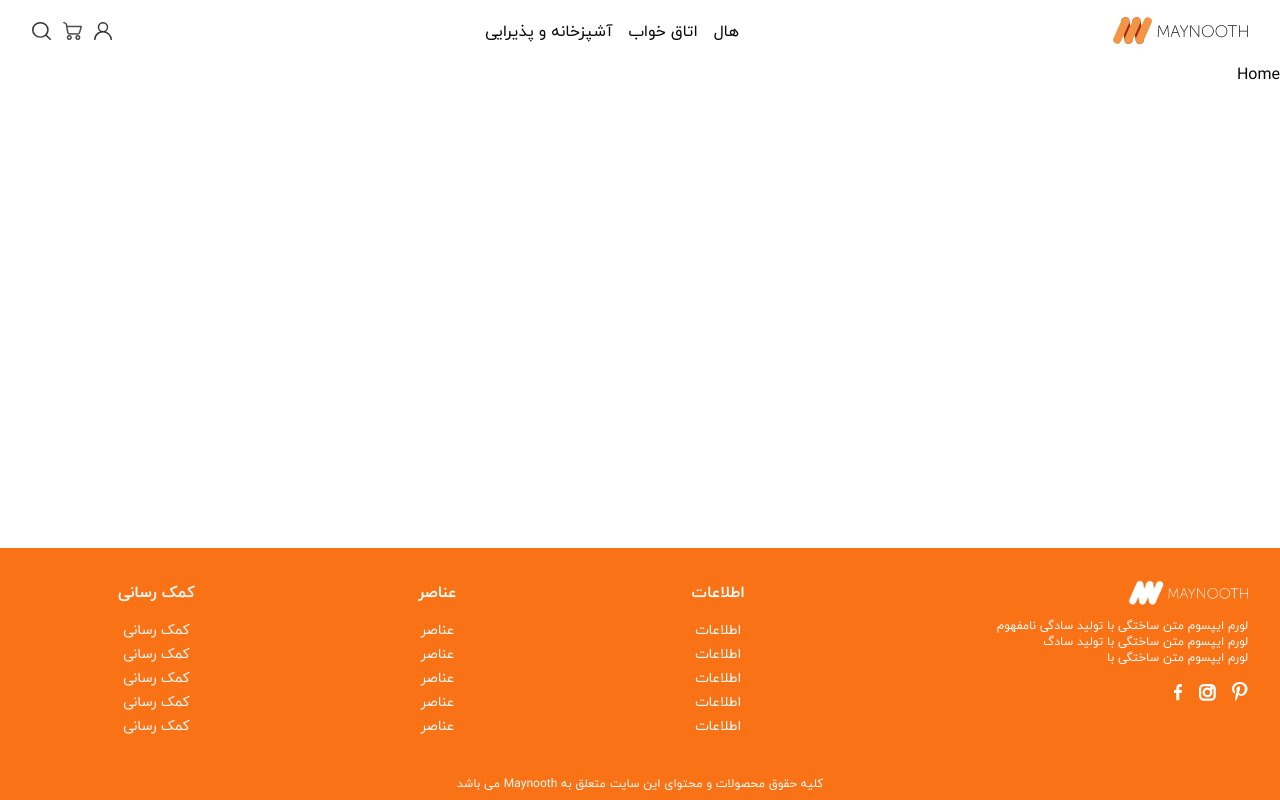
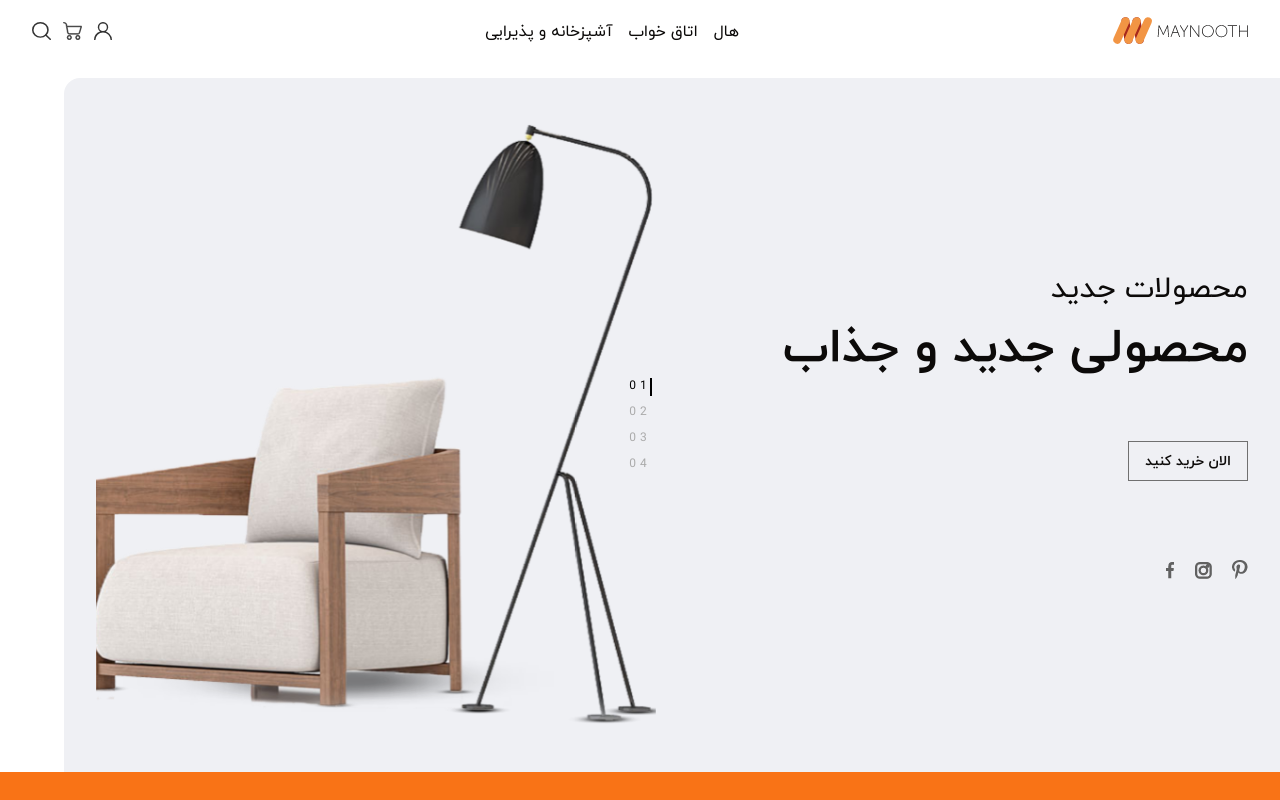
Before and after one commit to hp0098v1/site-collection-maynooth, a React (Vite) app: page / in a window 1280 px wide. Shown: the top 800 px of the page. Built offline with nearby package versions, Linux system fonts and the light colour scheme.

Commit message:
add hero section

```diff
--- a/package.json
+++ b/package.json
@@ -18,6 +18,7 @@
     "react": "^18.2.0",
     "react-dom": "^18.2.0",
     "react-router-dom": "^6.22.3",
+    "swiper": "^11.1.0",
     "tailwind-merge": "^2.2.2",
     "tailwindcss-animate": "^1.0.7"
   },
--- a/src/App.tsx
+++ b/src/App.tsx
@@ -1,4 +1,8 @@
 import { createBrowserRouter, RouterProvider } from "react-router-dom";
+
+// Import Swiper styles
+import "swiper/css";
+import "swiper/css/pagination";
 
 import Home from "@/pages/Home";
 import Product from "@/pages/Product";
--- a/src/components/common/layouts/Footer.tsx
+++ b/src/components/common/layouts/Footer.tsx
@@ -66,7 +66,7 @@ const FooterLinks = ({ className, title, links }: Props) => {
       <p className="text-sm sm:text-base font-bold text-center w-full mb-4">
         {title}
       </p>
-      <div className="space-y-1">
+      <div className="space-y-2">
         {links.map((link) => (
           <p
             className="text-xs sm:text-sm text-center w-full"
--- /dev/null
+++ b/src/components/home/Hero.tsx
@@ -0,0 +1,99 @@
+import { Swiper, SwiperSlide } from "swiper/react";
+import { Pagination } from "swiper/modules";
+
+import { Button } from "@/components/ui/button";
+import { HERO_SOCIAL_ICONS } from "@/constants";
+
+const Hero = () => {
+  const pagination = {
+    clickable: true,
+    renderBullet: function (index: number, className: string) {
+      return (
+        '<span class="' +
+        className +
+        '">' +
+        (index > 9 ? index + 1 : `${index + 1} 0`) +
+        "</span>"
+      );
+    },
+  };
+
+  return (
+    <div className="bg-hero-background w-[95%] rounded-tl-2xl mt-4">
+      <div className="container py-8 grid grid-cols-1 gap-8 sm:grid-cols-2">
+        {/* TODO: Description */}
+        <div className="flex flex-col items-center justify-center sm:items-start lg:justify-between lg:py-40">
+          <div>
+            <p className="text-lg sm:text-2xl lg:text-3xl text-center sm:text-start mb-2 sm:mb-4">
+              محصولات جدید
+            </p>
+            <h2 className="text-3xl sm:text-4xl lg:text-5xl font-bold text-center sm:text-start">
+              محصولی جدید و جذاب
+            </h2>
+          </div>
+          <Button
+            variant="outline"
+            className="rounded-none uppercase mt-6 mb-6 sm:mt-8 sm:mb-10 font-bold"
+          >
+            الان خرید کنید
+          </Button>
+
+          <div className="flex items-center gap-4 sm:gap-5">
+            {HERO_SOCIAL_ICONS.map((item) => (
+              <a
+                className="cursor-pointer"
+                key={`footer-social-icon-${item.id}`}
+              >
+                <img src={item.src} alt={item.alt} />
+              </a>
+            ))}
+          </div>
+        </div>
+
+        {/* TODO: Image */}
+        <div className="w-full h-[250px] lg:h-[630px]">
+          <Swiper
+            direction={"vertical"}
+            pagination={pagination}
+            modules={[Pagination]}
+          >
+            <SwiperSlide>
+              <img
+                className="w-auto h-[230px] lg:w-[600px] lg:h-[600px]"
+                loading="lazy"
+                src="/assets/images/home/hero-image.png"
+                alt="Hero"
+              />
+            </SwiperSlide>
+            <SwiperSlide>
+              <img
+                className="w-auto h-[230px] lg:w-[600px] lg:h-[600px]"
+                loading="lazy"
+                src="/assets/images/home/hero-image.png"
+                alt="Hero"
+              />
+            </SwiperSlide>
+            <SwiperSlide>
+              <img
+                className="w-auto h-[230px] lg:w-[600px] lg:h-[600px]"
+                loading="lazy"
+                src="/assets/images/home/hero-image.png"
+                alt="Hero"
+              />
+            </SwiperSlide>
+            <SwiperSlide>
+              <img
+                className="w-[230px] h-[230px] lg:w-[600px] lg:h-[600px]"
+                loading="lazy"
+                src="/assets/images/home/hero-image.png"
+                alt="Hero"
+              />
+            </SwiperSlide>
+          </Swiper>
+        </div>
+      </div>
+    </div>
+  );
+};
+
+export default Hero;
--- a/src/components/ui/button.tsx
+++ b/src/components/ui/button.tsx
@@ -1,8 +1,8 @@
-import * as React from "react"
-import { Slot } from "@radix-ui/react-slot"
-import { cva, type VariantProps } from "class-variance-authority"
+import * as React from "react";
+import { Slot } from "@radix-ui/react-slot";
+import { cva, type VariantProps } from "class-variance-authority";
 
-import { cn } from "@/lib/utils"
+import { cn } from "@/lib/utils";
 
 const buttonVariants = cva(
   "inline-flex items-center justify-center whitespace-nowrap rounded-md text-sm font-medium ring-offset-background transition-colors focus-visible:outline-none focus-visible:ring-2 focus-visible:ring-ring focus-visible:ring-offset-2 disabled:pointer-events-none disabled:opacity-50",
@@ -13,7 +13,7 @@ const buttonVariants = cva(
         destructive:
           "bg-destructive text-destructive-foreground hover:bg-destructive/90",
         outline:
-          "border border-input bg-background hover:bg-accent hover:text-accent-foreground",
+          "border border-input bg-transparent hover:bg-accent hover:text-accent-foreground",
         secondary:
           "bg-secondary text-secondary-foreground hover:bg-secondary/80",
         ghost: "hover:bg-accent hover:text-accent-foreground",
@@ -31,26 +31,26 @@ const buttonVariants = cva(
       size: "default",
     },
   }
-)
+);
 
 export interface ButtonProps
   extends React.ButtonHTMLAttributes<HTMLButtonElement>,
     VariantProps<typeof buttonVariants> {
-  asChild?: boolean
+  asChild?: boolean;
 }
 
 const Button = React.forwardRef<HTMLButtonElement, ButtonProps>(
   ({ className, variant, size, asChild = false, ...props }, ref) => {
-    const Comp = asChild ? Slot : "button"
+    const Comp = asChild ? Slot : "button";
     return (
       <Comp
         className={cn(buttonVariants({ variant, size, className }))}
         ref={ref}
         {...props}
       />
-    )
+    );
   }
-)
-Button.displayName = "Button"
+);
+Button.displayName = "Button";
 
-export { Button, buttonVariants }
+export { Button, buttonVariants };
--- a/src/constants/index.ts
+++ b/src/constants/index.ts
@@ -8,6 +8,12 @@ export const FOOTER_SOCIAL_ICONS = [
   { id: 3, alt: "pinterest", src: "/assets/icons/pinterest-light.png" },
   { id: 2, alt: "instagram", src: "/assets/icons/instagram-light.png" },
   { id: 1, alt: "facebook", src: "/assets/icons/facebook-light.png" },
+];
+
+export const HERO_SOCIAL_ICONS = [
+  { id: 3, alt: "pinterest", src: "/assets/icons/pinterest.png" },
+  { id: 2, alt: "instagram", src: "/assets/icons/instagram.png" },
+  { id: 1, alt: "facebook", src: "/assets/icons/facebook.png" },
 ];
 
 export const FOOTER_LINKS = {
--- a/src/global.css
+++ b/src/global.css
@@ -4,32 +4,32 @@
 
 @font-face {
   font-family: iranyekan;
-  src: url("../public/assets/fonts/iranyekan/Qs_Iranyekan-thin.ttf");
+  src: url("/assets/fonts/iranyekan/Qs_Iranyekan-thin.ttf");
   font-weight: 100;
 }
 @font-face {
   font-family: iranyekan;
-  src: url("../public/assets/fonts/iranyekan/Qs_Iranyekan-light.ttf");
+  src: url("/assets/fonts/iranyekan/Qs_Iranyekan-light.ttf");
   font-weight: 200;
 }
 @font-face {
   font-family: iranyekan;
-  src: url("../public/assets/fonts/iranyekan/Qs_Iranyekan.ttf");
+  src: url("/assets/fonts/iranyekan/Qs_Iranyekan.ttf");
   font-weight: 300;
 }
 @font-face {
   font-family: iranyekan;
-  src: url("../public/assets/fonts/iranyekan/Qs_Iranyekan.ttf");
+  src: url("/assets/fonts/iranyekan/Qs_Iranyekan.ttf");
   font-weight: 400;
 }
 @font-face {
   font-family: iranyekan;
-  src: url("../public/assets/fonts/iranyekan/Qs_Iranyekan-medium.ttf");
+  src: url("/assets/fonts/iranyekan/Qs_Iranyekan-medium.ttf");
   font-weight: 500;
 }
 @font-face {
   font-family: iranyekan;
-  src: url("../public/assets/fonts/iranyekan/Qs_Iranyekan-bold.ttf");
+  src: url("/assets/fonts/iranyekan/Qs_Iranyekan-bold.ttf");
   font-weight: 700;
 }
 
@@ -59,11 +59,14 @@
     --destructive: 0 84.2% 60.2%;
     --destructive-foreground: 60 9.1% 97.8%;
 
-    --border: 20 5.9% 90%;
-    --input: 20 5.9% 90%;
+    --border: 0, 0%, 44%;
+    --input: 0, 0%, 44%;
     --ring: 24.6 95% 53.1%;
 
     --radius: 0.5rem;
+
+    /* From Design */
+    --hero-background: #eff0f4;
   }
 }
 
@@ -115,3 +118,55 @@
     @apply font-normal text-[10px] leading-[24px];
   }
 }
+
+/* Swiper Styles */
+.swiper {
+  width: 100%;
+  height: 100%;
+}
+
+.swiper-slide {
+  text-align: center;
+  font-size: 18px;
+  /* background: #fff; */
+
+  /* Center slide text vertically */
+  display: flex;
+  justify-content: center;
+  align-items: center;
+}
+
+.swiper-slide img {
+  display: block;
+  /* width: 100%;
+  height: 100%; */
+  object-fit: cover;
+}
+
+.swiper-pagination-bullet {
+  min-width: 20px;
+  height: 20px;
+  text-align: center;
+  line-height: 20px;
+  font-size: 12px;
+  color: #aaa;
+  background-color: transparent !important;
+  opacity: 1;
+  margin-top: 10px;
+}
+
+.swiper-pagination-bullet-active {
+  position: relative;
+  color: #000;
+  background-color: transparent !important;
+}
+
+.swiper-pagination-bullet-active::after {
+  content: "";
+  background: #000;
+  position: absolute;
+  bottom: 0;
+  right: -4px;
+  height: 90%;
+  width: 2px;
+}
--- a/src/pages/Home.tsx
+++ b/src/pages/Home.tsx
@@ -1,5 +1,21 @@
+import Hero from "@/components/home/Hero";
+
 const Home = () => {
-  return <div>Home</div>;
+  return (
+    <>
+      {/*TODO: Hero */}
+      <Hero />
+      {/*TODO: Showcase */}
+
+      {/*TODO: Offer */}
+
+      {/*TODO: InspirationIdeas */}
+
+      {/*TODO: Summer Sale */}
+
+      {/*TODO: Subscription */}
+    </>
+  );
 };
 
 export default Home;
--- a/tailwind.config.js
+++ b/tailwind.config.js
@@ -53,6 +53,7 @@ export default {
           DEFAULT: "hsl(var(--card))",
           foreground: "hsl(var(--card-foreground))",
         },
+        "hero-background": "var(--hero-background)",
       },
       borderRadius: {
         lg: "var(--radius)",
```
Also changed, not shown: 1 other file (tests, documents, lock files or other folders).
